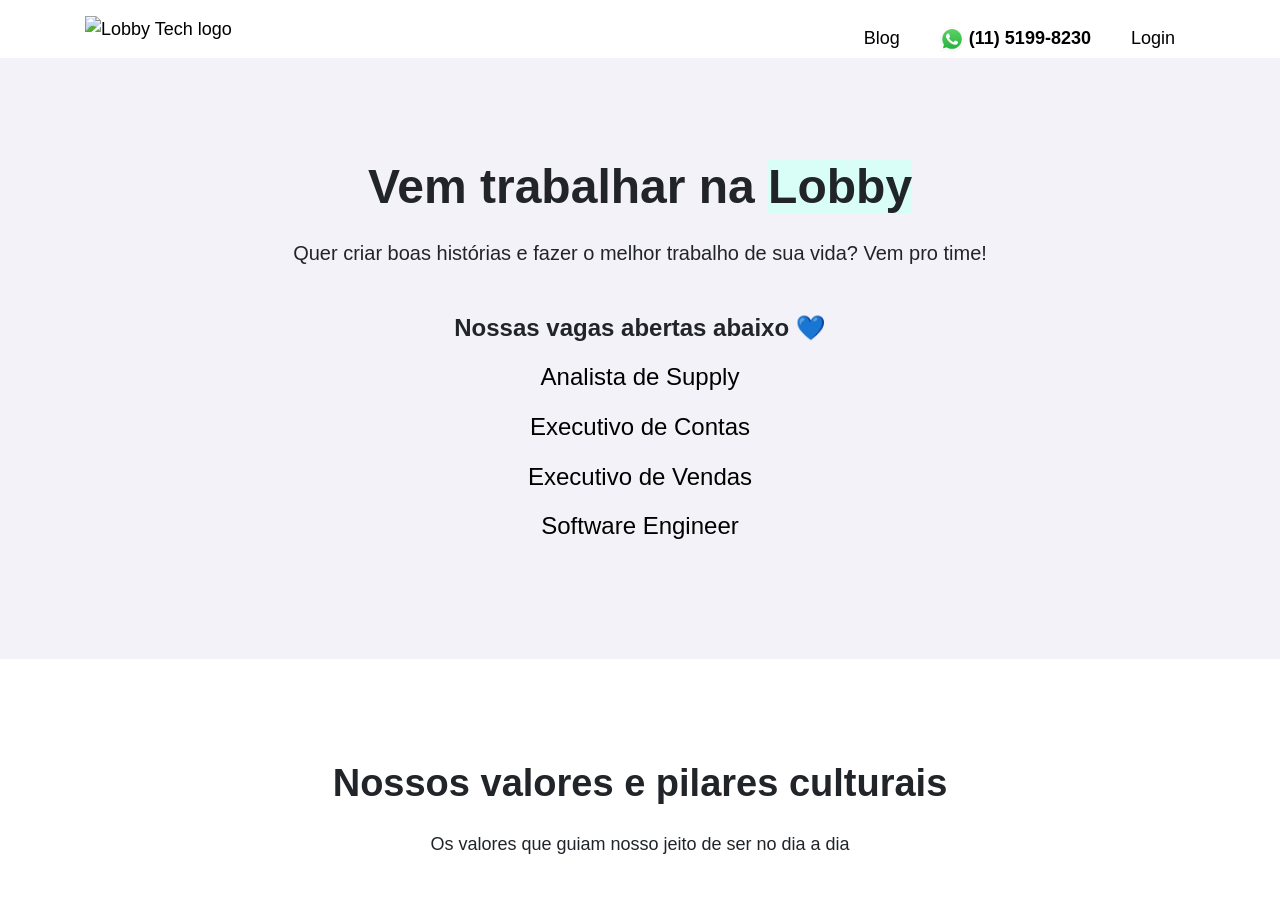
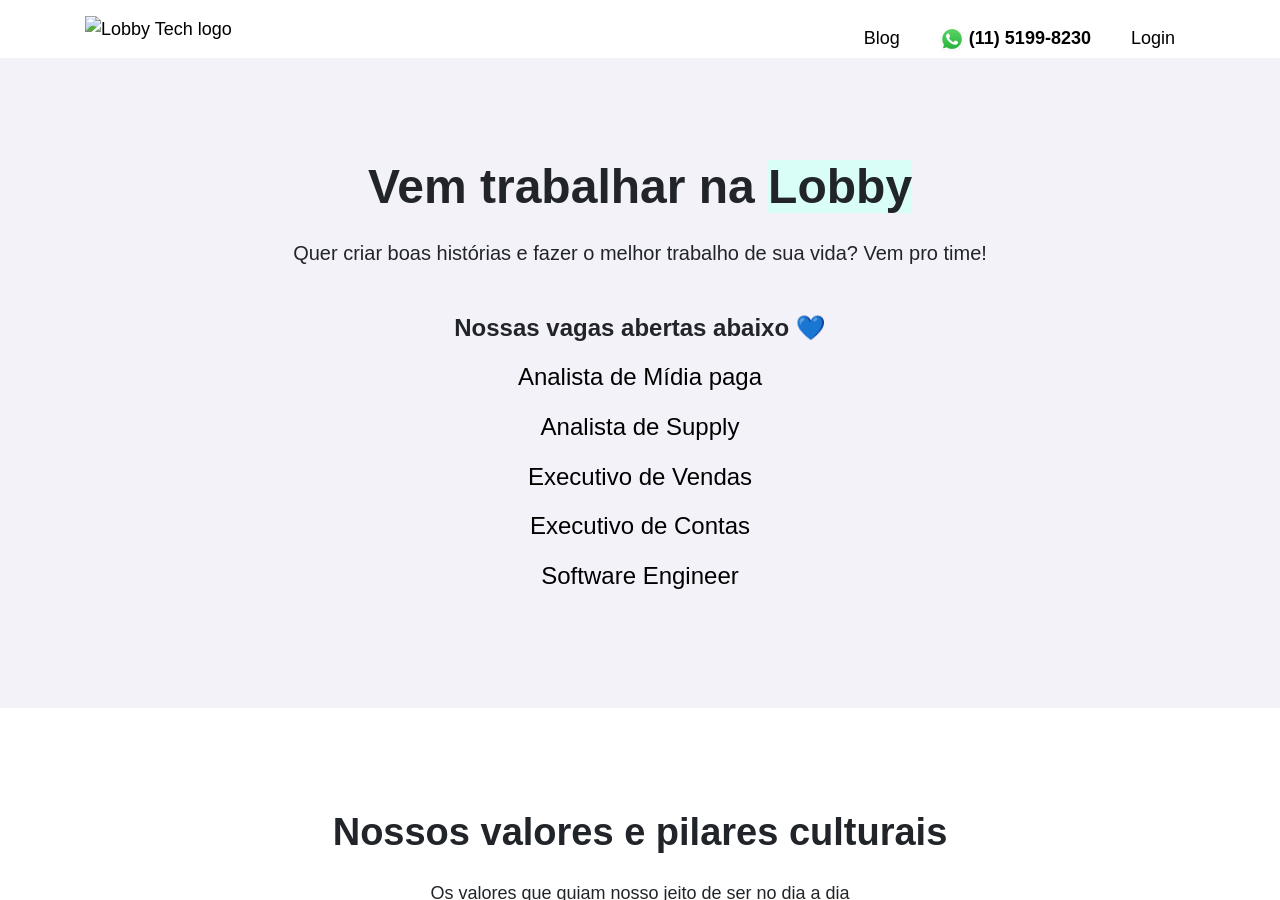
Before and after one commit to lobby-tech/lobby.tech, a Jekyll site: the page built from vem-pra-lobby.html, in a window 1280 px wide and 900 px high. Built offline with Jekyll 4.4.1, drawn with Linux system fonts in a browser that asks for light colours; a script that is not in the unit is left out.

Commit message:
Updated career page

```diff
--- a/vem-pra-lobby.html
+++ b/vem-pra-lobby.html
@@ -16,13 +16,16 @@
           <b>Nossas vagas abertas abaixo 💙</b>
         </p>
         <p class="font--lg">
+          <a target="_blank" href="https://docs.google.com/document/d/1lPA8a2SITSjMuD0i5hmRHyJMsOCbakB8_9wsrsR1krY/edit?usp=sharing">Analista de Mídia paga</a>
+        </p>
+        <p class="font--lg">
           <a target="_blank" href="https://docs.google.com/document/d/1SeqMw6E5dAezwyMV6zs1wNO-fztzThMu9rLTYIYyVkw/edit?usp=sharing">Analista de Supply</a>
         </p>
         <p class="font--lg">
-          <a target="_blank" href="https://docs.google.com/document/d/1BvMmfIFiHnDdUt_E9CyBI8fPz_Vjmi3oyVEMdvVR60M/edit?usp=sharing">Executivo de Contas</a>
+          <a target="_blank" href="https://docs.google.com/document/d/11AeqX9evWRN_bNtpHWqw9Msg3qgyVjLWInLuo9SM8t8/edit?usp=sharing">Executivo de Vendas</a>
         </p>
         <p class="font--lg">
-          <a target="_blank" href="https://docs.google.com/document/d/11AeqX9evWRN_bNtpHWqw9Msg3qgyVjLWInLuo9SM8t8/edit?usp=sharing">Executivo de Vendas</a>
+          <a target="_blank" href="https://docs.google.com/document/d/1BvMmfIFiHnDdUt_E9CyBI8fPz_Vjmi3oyVEMdvVR60M/edit?usp=sharing">Executivo de Contas</a>
         </p>
         <p class="font--lg">
           <a target="_blank" href="https://docs.google.com/document/d/1YoE_l0prdKlFWUq4iSA2uWwJh6H2iSJQzbya8bpHZ-Q/edit?usp=sharing">Software Engineer</a>
```
